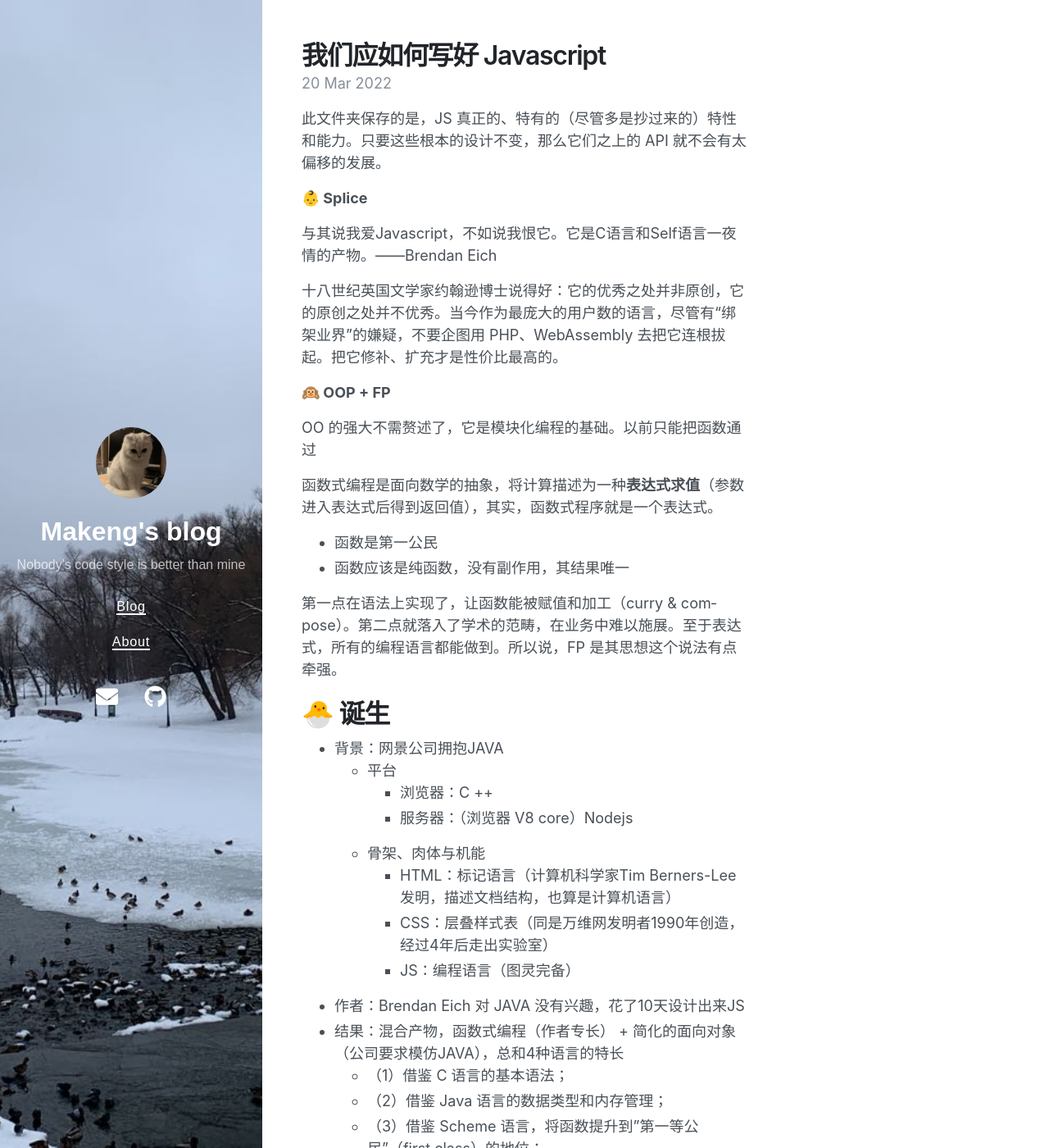
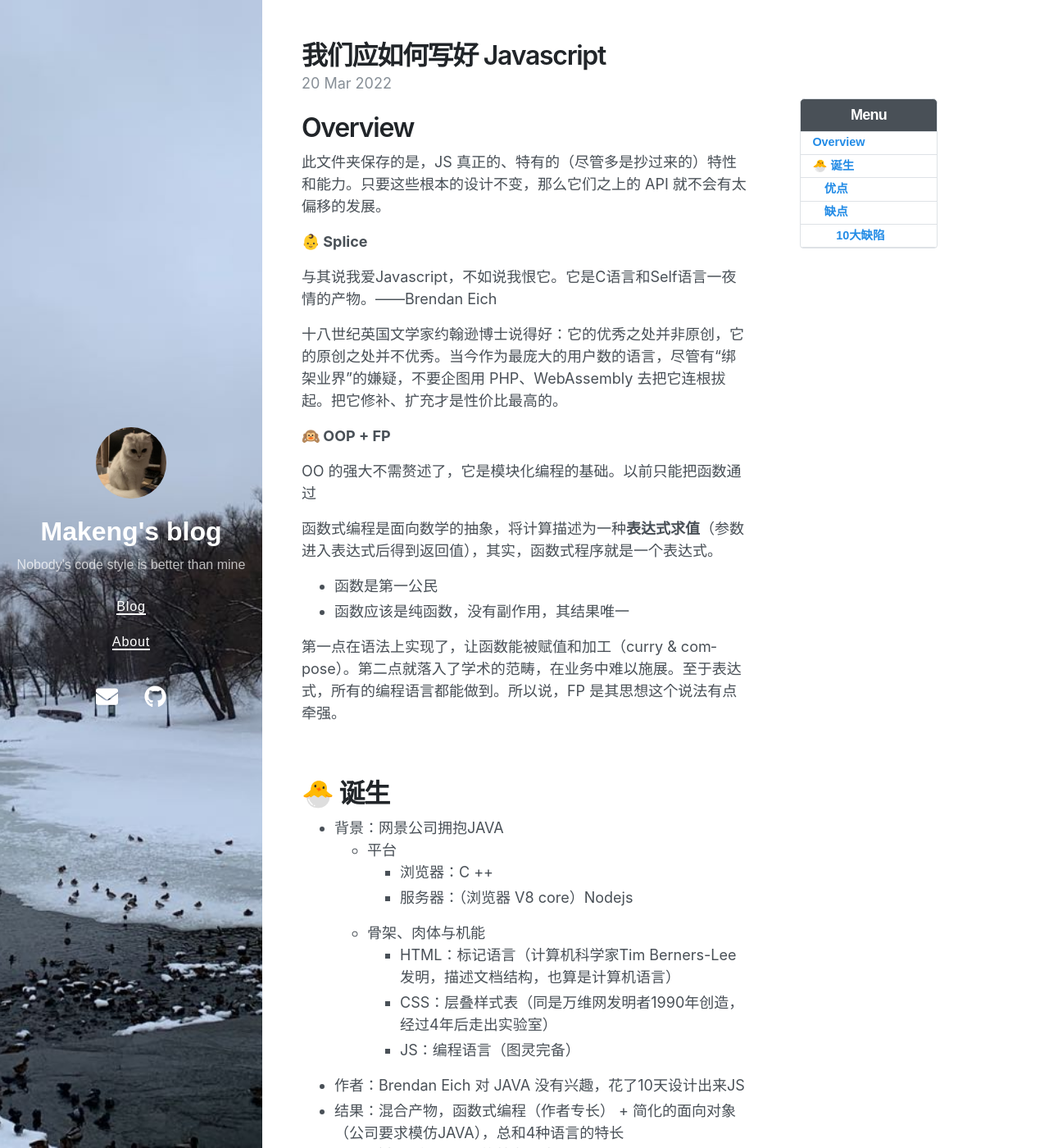
Before and after one commit to makeng/blog, a Jekyll site: the page built from _posts/2022-03-20-about-js.md, in a window 1280 px wide and 1400 px high. Shown: the whole window at 82% size. Built offline with Jekyll 4.4.1, drawn with Linux system fonts in a browser that asks for light colours; nearby versions of some CDN libraries; comment, search, counter and statistics services are not loaded; some of the changed text lies outside the part shown.

Commit message:
feat: add toc

```diff
--- a/_config.yml
+++ b/_config.yml
@@ -41,6 +41,14 @@ sass:
   sass_dir: _sass
   style: :compressed
 
+highlighter: rouge
+markdown: kramdown
+kramdown:
+  input: GFM
+  syntax_highlighter: rouge
+  auto_ids:       true
+  toc_levels:     1..3
+
 # Options
 
 # Replace this value and uncomment to enable Google Analytics tracking
--- a/_includes/sidebar-right.html
+++ b/_includes/sidebar-right.html
@@ -1,8 +1,6 @@
-{% if page.toc %}
-<div  class="toc-wrapper">
-  <h2 class="toc-title">Table of Contents</h2>
+<div class="toc-wrapper">
+    <h2 class="toc-title">Menu</h2>
     <nav class="toc-nav">
-      {% include toc.html html=content h_min=2 h_max=3 skipNoIDs=true class="toc" %}
-  </nav>
+        {% include toc.html html=content h_min=1 h_max=3 skipNoIDs=true class="toc" %}
+    </nav>
 </div>
-{% endif %}
--- a/_posts/2022-03-20-about-js.md
+++ b/_posts/2022-03-20-about-js.md
@@ -7,6 +7,8 @@ comments: true
 ---
 
 
+
+# Overview
 
 此文件夹保存的是，JS 真正的、特有的（尽管多是抄过来的）特性和能力。只要这些根本的设计不变，那么它们之上的 API 就不会有太偏移的发展。
 
@@ -32,6 +34,8 @@ OO 的强大不需赘述了，它是模块化编程的基础。以前只能把
 第一点在语法上实现了，让函数能被赋值和加工（curry & compose）。第二点就落入了学术的范畴，在业务中难以施展。至于表达式，所有的编程语言都能做到。所以说，FP 是其思想这个说法有点牵强。
 
 
+
+<br />
 
 # 🐣 诞生
 * 背景：网景公司拥抱JAVA
@@ -90,20 +94,23 @@ OO 的强大不需赘述了，它是模块化编程的基础。以前只能把
 
 
 
-### 🌙 10大缺陷
-|🐚|说明|解决|
-| ----- | ----- | ----- |
-|【命名空间】没有|函数和变量都可以覆盖|严格模式的引入|
-|【标准库】比较小| |ES 补充|
-|【null】几乎没有用|和对象奇妙的关系| |
-|【NaN】的存在|超出解释器的极限，typeof NaN === 'number'| Number.isNaN() |
-|【全局变量】任意操作|所有文件均可写入|IIFE、CommonJS|
-|【编码分号】自动插入| |IDE 可以处理掉|
-|【加号】奇妙类型功能|数字 + 字符 = 「拼接」功能| |
-|【数组】类型难以判断| |大量严格判断函数|
-|【包装对象】混淆|方法生成对象，后面不注意会忘掉| |
+### 10大缺陷
+
+| 缺陷          | 说明                               | 解决             |
+|-------------|----------------------------------|----------------|
+| 【命名空间】没有    | 函数和变量都可以覆盖                       | 严格模式的引入        |
+| 【标准库】比较小    |                                  | ES 补充          |
+| 【null】几乎没有用 | 和对象奇妙的关系                         |                |
+| 【NaN】的存在    | 超出解释器的极限，typeof NaN === 'number' | Number.isNaN() |
+| 【全局变量】任意操作  | 所有文件均可写入                         | IIFE、CommonJS  |
+| 【编码分号】自动插入  |                                  | IDE 可以处理掉      |
+| 【加号】奇妙类型功能  | 数字 + 字符 = 「拼接」功能                 |                |
+| 【数组】类型难以判断  |                                  | 大量严格判断函数       |
+| 【包装对象】混淆    | 方法生成对象，后面不注意会忘掉                  |                |
 
 
+
+<br />
 
 ---
 
--- a/_sass/_toc.scss
+++ b/_sass/_toc.scss
@@ -7,6 +7,7 @@
   width: auto;
   padding-left: var(--spacer);
   padding-right: var(--spacer);
+  min-width: 200px;
 }
 
 .toc-title {
@@ -32,8 +33,8 @@
   border-color: var(--border-color);
 
   -webkit-hyphens: auto;
-      -ms-hyphens: auto;
-          hyphens: auto;
+  -ms-hyphens: auto;
+  hyphens: auto;
 
   ul {
     margin: 0;
@@ -56,16 +57,16 @@
       a {
         padding-top: .2em;
         padding-bottom: .2em;
-        padding-left: .5em;
         padding-right: .5em;
+        padding-left: 1em;
         border-bottom: 1px solid var(--border-color);
       }
     }
   }
-
-  li ul li a {
-    font-weight: normal;
-    padding-left: 1.25em;
-    padding-right: .5em;
+  li li a {
+    padding-left: 2em;
+  }
+  li li li a {
+    padding-left: 3em;
   }
 }
```
Also changed, not shown: assets/styles.scss (line endings or trailing spaces), 9 other files.
